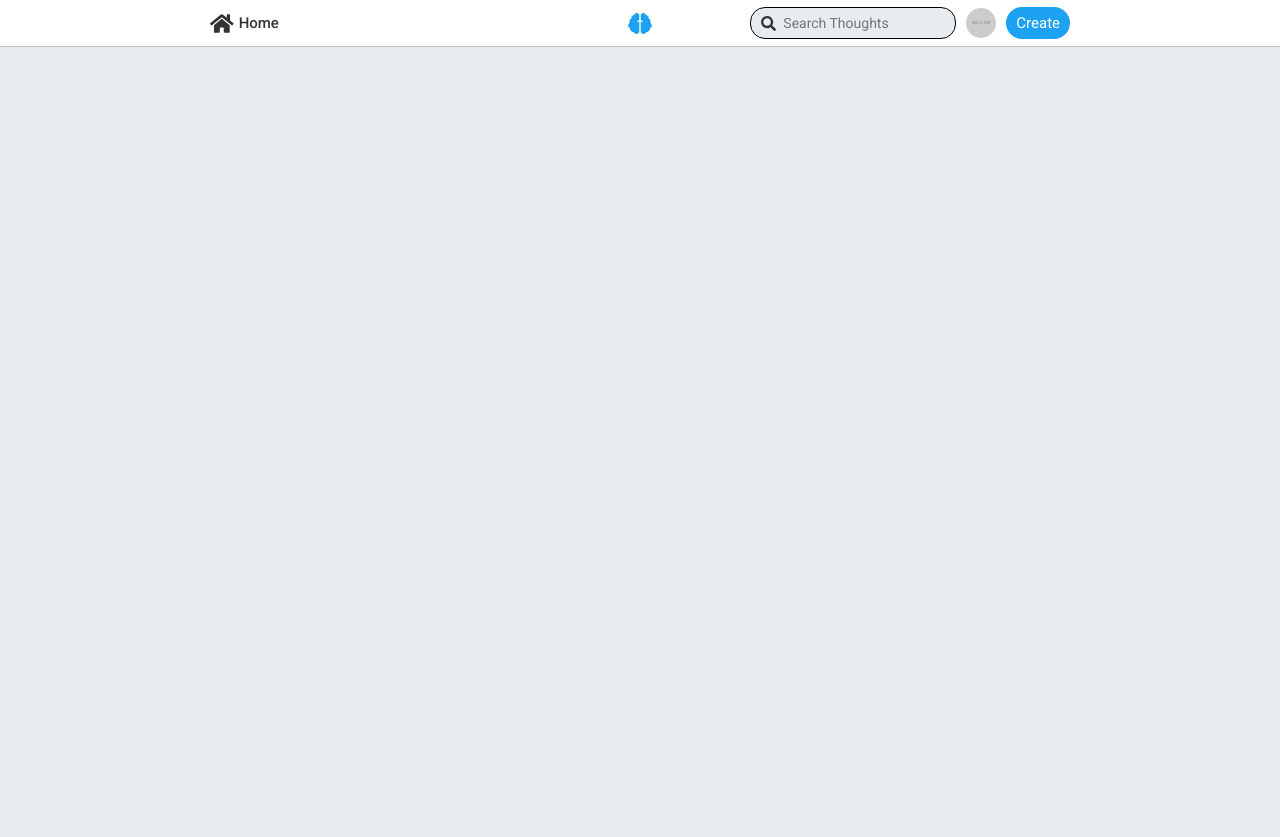
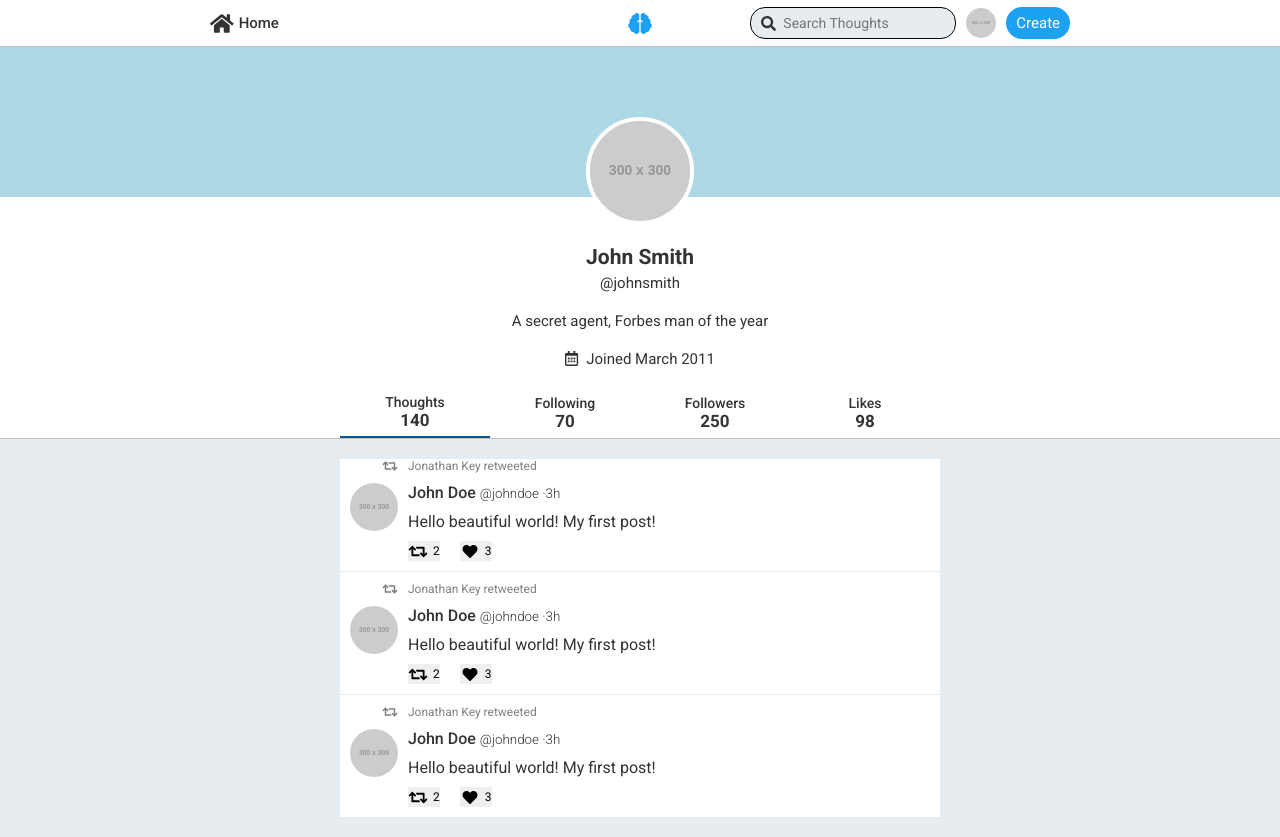
Before and after one commit to robbdimitrov/thoughts, a Vue app in the folder src/frontend/: page /user/thoughts in a window 1280 px wide. Before the commit the page ends 800 px from the top, so only its background shows below. Built offline with nearby package versions, Linux system fonts and the light colour scheme.

Commit message:
- Enabled nested navigation in user profile - Added UserItem and UserList components

```diff
--- /dev/null
+++ b/src/frontend/src/components/UserList.vue
@@ -0,0 +1,19 @@
+<template>
+  <div class="container">
+    <user-item></user-item>
+    <user-item></user-item>
+    <user-item></user-item>
+    <user-item></user-item>
+    <user-item></user-item>
+  </div>
+</template>
+
+<script>
+export default {
+  name: 'user-list'
+}
+</script>
+
+<style lang="scss" scoped>
+
+</style>
--- a/src/frontend/src/views/UserView.vue
+++ b/src/frontend/src/views/UserView.vue
@@ -23,43 +23,38 @@
     <div class="control-bar-container bottom-shadow">
       <div class="control-bar">
         <nav class="counters">
-          <div class="counter thoughts active">
+          <router-link to="/user/thoughts" class="counter thoughts">
             <span class="counter-label">Thoughts</span>
             <span class="counter-value">140</span>
-          </div>
+          </router-link>
 
-          <div class="counter following">
+          <router-link to="/user/following" class="counter following">
             <span class="counter-label">Following</span>
             <span class="counter-value">70</span>
-          </div>
+          </router-link>
 
-          <div class="counter followers">
+          <router-link to="/user/followers" class="counter followers">
             <span class="counter-label">Followers</span>
             <span class="counter-value">250</span>
-          </div>
+          </router-link>
 
-          <div class="counter likes">
+          <router-link to="/user/likes" class="counter likes">
             <span class="counter-label">Likes</span>
             <span class="counter-value">98</span>
-          </div>
+          </router-link>
         </nav>
       </div>
     </div>
 
     <div class="content">
-      <thought-list></thought-list>
+      <router-view></router-view>
     </div>
   </div>
 </template>
 
 <script>
-import ThoughtList from '../components/ThoughtList.vue';
-
 export default {
   name: 'user-view',
-  components: {
-    ThoughtList
-  }
 }
 </script>
 
@@ -143,17 +138,18 @@ $spacing: $padding * 2;
 
 .counters {
   height: 100%;
-  color: $primary-text-color;
   justify-content: space-around;
 }
 
 .counter {
   width: 24%;
   justify-content: center;
+  text-decoration: none;
+  color: $primary-text-color;
   padding: 0 $padding;
 }
 
-.counter.active {
+.counter.router-link-active {
   border-bottom: 2px solid $active-nav-button-color;
 }
 
```
Also changed, not shown: src/frontend/src/components/UserItem.vue (added, +15 -0 lines), src/frontend/src/router/index.js (+11 -1 lines).
